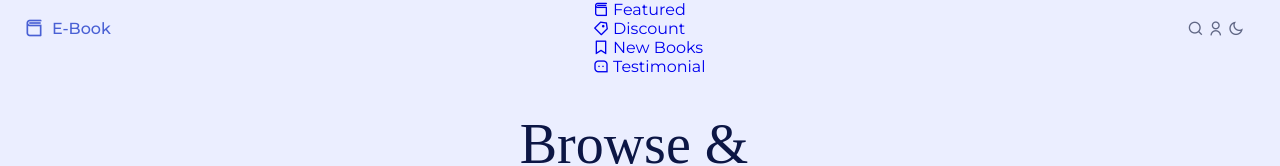
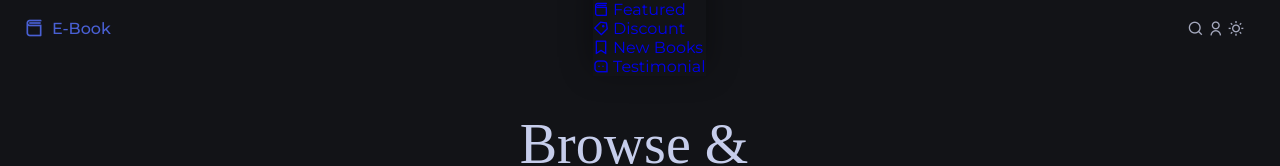
Before and after one commit to Zohaib-siddiqui/Book-store, a website: page index.html in a window 1280 px wide. Both pictures are taken after a click on the icon 1236 px from the left and 27 px from the top of the page. Shown: the top 166 px of the page. Drawn offline with nearby package versions, Linux system fonts and the light colour scheme; a web font is replaced by a local one.

Commit message:
add dark theme

```diff
--- a/assets/css/styles.css
+++ b/assets/css/styles.css
@@ -102,13 +102,46 @@ img {
 
 /*=============== THEME ===============*/
 /*========== Variables Dark theme ==========*/
-
+body.dark-theme{
+  --title-color: hsl(230, 48%, 85%);
+  --text-color: hsl(230, 16%, 70%);
+  --border-color: hsl(230, 12%, 18%);
+  --body-color: hsl(230, 12%, 8%);
+  --container-color: hsl(230, 12%, 12%);
+}
 
 /*==========
 	Color changes in some parts of
 	the website, in dark theme
 ==========*/
+.dark-theme .shadow-header{
+  box-shadow: 0 2px 16px hsla(0, 0%, 0%, .4);
+}
 
+.dark-theme .nav__menu{
+  box-shadow: 0 -8px 32px hsla(0, 0%, 0%, .4);
+}
+
+.dark-theme .scrollup{
+  box-shadow: 0 2px 8px hsla(0, 0%, 0%, .4);
+}
+
+.dark-theme .search,
+.dark-theme .login{
+  background-color: hsla(230, 12%, 8%, .6);
+}
+
+.dark-theme::-webkit-scrollbar{
+  background-color: hsl(230, 16%, 15%);
+}
+
+.dark-theme::-webkit-scrollbar-thumb{
+  background-color: hsl(230, 16%, 25%);
+}
+
+.dark-theme::-webkit-scrollbar-thumb:hover{
+  background-color: hsl(230, 16%, 35%);
+}
 
 /*=============== REUSABLE CSS CLASSES ===============*/
 .container {
--- a/assets/js/main.js
+++ b/assets/js/main.js
@@ -148,6 +148,33 @@ const scrollActive = () => {
 window.addEventListener('scroll', scrollActive);
 
 /*=============== DARK LIGHT THEME ===============*/
+const themeButton = document.getElementById('theme-button')
+const darkTheme = 'dark-theme'
+const iconTheme = 'ri-sun-line'
 
+// Previously selected topic (if user selected)
+const selectedTheme = localStorage.getItem('selected-theme')
+const selectedIcon = localStorage.getItem('selected-icon')
+
+//We obtain the current theme that the interface has by validating the dark_theme class
+const getCurrentTheme = () => document.body.classList.contains(darkTheme) ? 'dark' : "light"
+const getCurrentIcon = () => themeButton.classList.contains(iconTheme) ? 'ri-moon-line' : "ri-sun-line"
+
+//We validate if the previously chose a topic
+if(selectedTheme){
+    //If the validation is fulfilled, we ask the issue was to know if we activated or deactivate
+    document.body.classList[selectedTheme === 'dark' ? 'add' : 'remove'](darkTheme)
+    themeButton.classList[selectedIcon === 'ri-moon-line' ? 'add' : 'remove'](iconTheme)
+}
+
+// Active / deactivate the theme manually with the button
+themeButton.addEventListener('click', () => {
+    //Add or remove the dark / icon
+    document.body.classList.toggle(darkTheme)
+    themeButton.classList.toggle(iconTheme)
+    //We save the theme and the current icon that the user chose
+    localStorage.setItem('selected-theme', getCurrentTheme())
+    localStorage.setItem('selected-icon', getCurrentIcon())
+})
 
 /*=============== SCROLL REVEAL ANIMATION ===============*/
```
